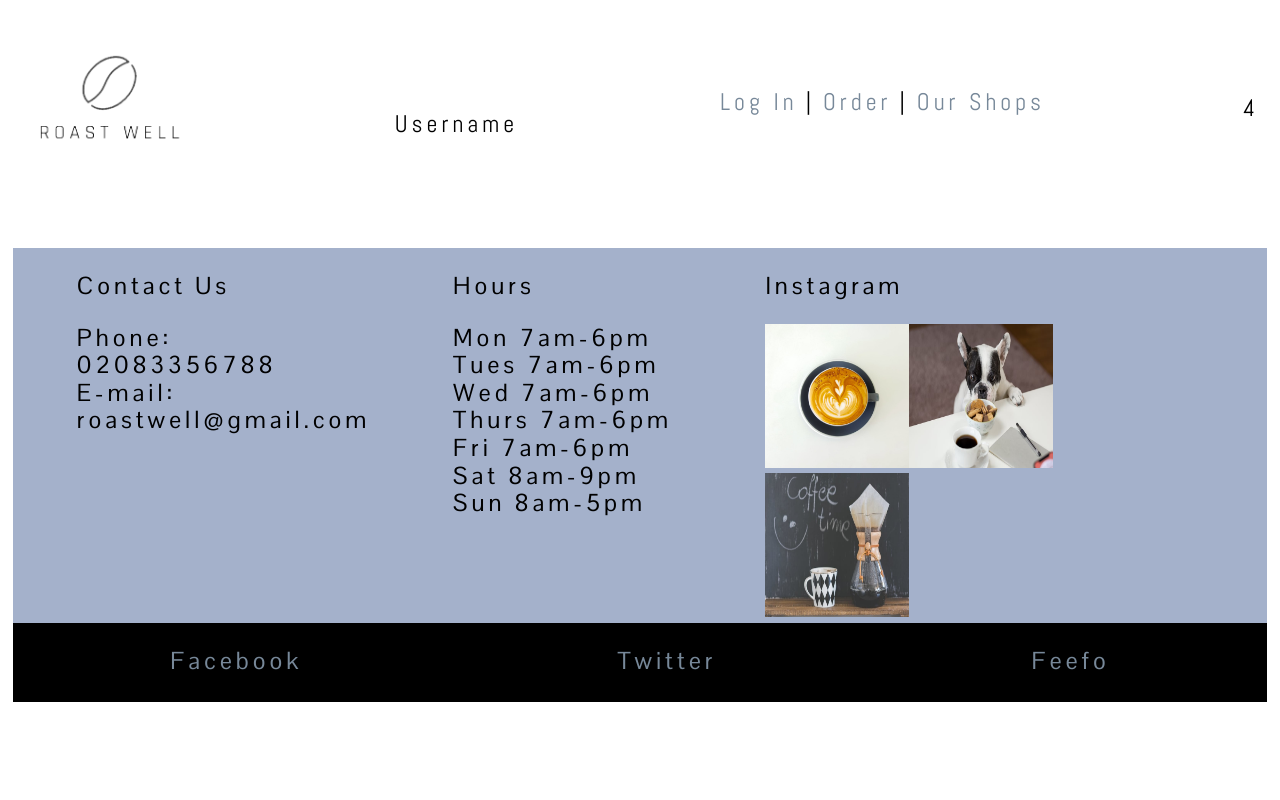
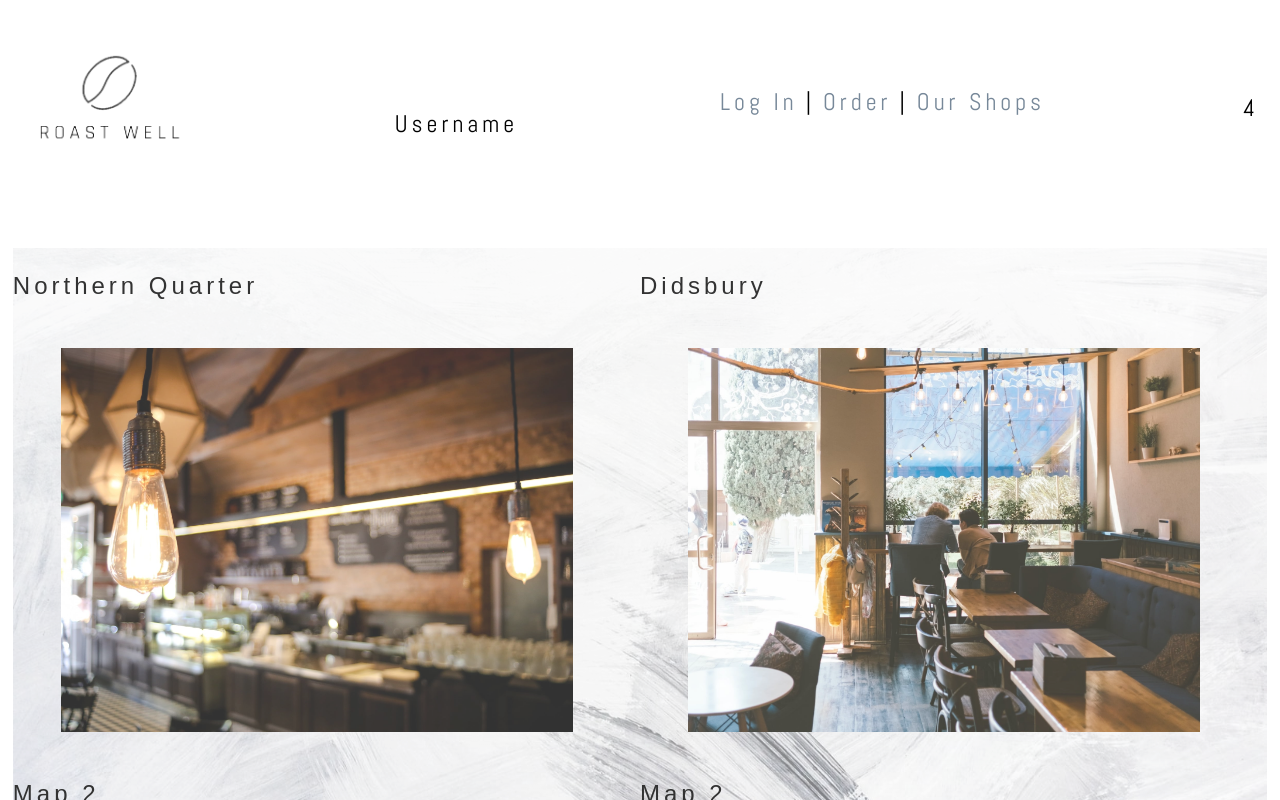
Before and after one commit to worpel/roast-well-coffee, a React (Create React App) app: page /ourshops in a window 1280 px wide. Shown: the top 800 px of the page. Built offline with nearby package versions, Linux system fonts and the light colour scheme.

Commit message:
shop page update

```diff
--- a/src/App.js
+++ b/src/App.js
@@ -37,7 +37,7 @@ class App extends Component {
     };
 
     checkUserLogin = userdata => {
-        const {email, password} = userdata;
+        const { email, password } = userdata;
         this.setState({
             loggedIn: true
         })
@@ -49,7 +49,7 @@ class App extends Component {
             <Router>
                 <div className="App flex flex-column">
 
-                <Navbar userName={this.state.userName} loggedIn={this.state.loggedIn}/>
+                    <Navbar userName={this.state.userName} loggedIn={this.state.loggedIn} />
                     <Switch>
                         <Route exact path="/" component={Homepage} />
                         {this.state.loggedIn === true ?
@@ -59,8 +59,8 @@ class App extends Component {
                             :
                             <Route path="/login" render={props =>
                                 <Login {...props} fetchApi={this.checkUserLogin} />
-                    }/>}
-                    <Route path="/shops" component={OurShops} />
+                            } />}
+                        <Route path="/ourshops" component={OurShops} />
                         <Route path="/order" render={props =>
                             <Order {...props} fetchApi={this.fetchApi} />
                         } />
--- a/src/Components/Homepage/Homepage.js
+++ b/src/Components/Homepage/Homepage.js
@@ -1,12 +1,9 @@
 import React, { Component } from 'react';
 import './Homepage.css';
-// import Image from '../../Images/background1.jpg'
-
 
 const Homepage = () => {
   return (
     <div className="center homepage">
-      {/* <img src={"../../Images/background1.jpg"} /> */}
     </div>
   );
 }
--- a/src/Components/OurShops/OurShops.css
+++ b/src/Components/OurShops/OurShops.css
@@ -0,0 +1,31 @@
+.mainShop {
+    font-family: sans-serif;
+    background: linear-gradient( rgba(255, 255, 255, 0.9), rgba(255, 255, 255, 0.2)), url('../../Images/background12.jpg');
+    background-size: cover;
+    background-position: center;
+    height: 90vh;
+    width: 100%;
+    opacity: 0.8;
+}
+
+.Shop1 {
+    background: url('../../Images/background3.jpg');
+    width: 40vw;
+    height: 30vw;
+    display: flex;
+    background-size: cover;
+    margin: 3rem;
+}
+
+.Shop2 {
+    background: url('../../Images/background4.jpg');
+    width: 40vw;
+    height: 30vw;
+    background-position: center;
+    background-size: cover;
+    margin: 3rem;
+}
+
+.Map1 {}
+
+.Map2 {}
--- a/src/Components/OurShops/OurShops.js
+++ b/src/Components/OurShops/OurShops.js
@@ -4,9 +4,22 @@ import './OurShops.css';
 class OurShops extends Component {
   render() {
     return (
-      <div className="flex">
-
-      </div>
+      <div className="mainShop flex">
+        <div className="w-50">
+          <p>Northern Quarter</p>
+          <div className='Shop1'></div>
+          <div className='Map1'></div>
+          <p>Map 2</p>
+        </div>
+        <div>
+        </div>
+        <div className='w-50'>
+          <p className='tr flex center'>Didsbury</p>
+          <div className='Shop2'></div>
+          <div className='Map2'></div>
+          <p className='tr flex center'>Map 2</p>
+        </div>
+      </div >
     );
   }
 }
```
Lines whose indentation alone changed are shown as unchanged.
